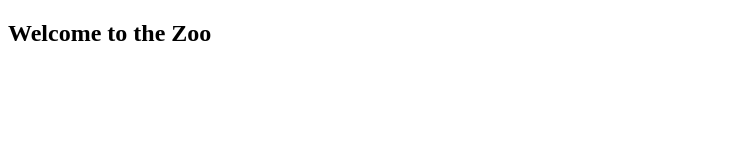
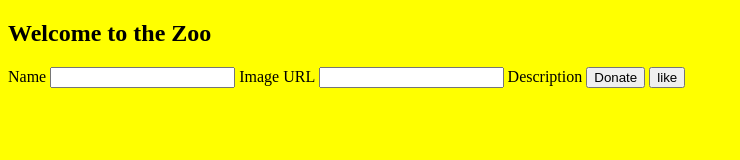
Before and after one commit to LESLIE254/phase-1-project, a plain HTML site: page index.html in a window 1280 px wide. Shown: the whole page, without its empty margins (0-740 px from the left). Drawn offline with Linux system fonts and the light colour scheme.

Commit message:
new style.css, connect to changed index.html

```diff
--- a/index.html
+++ b/index.html
@@ -1,14 +1,28 @@
 <!DOCTYPE html>
 <html lang="en">
 <head>
-    <link rel="stylesheet" href="style.css/">
+    <link rel="stylesheet" href="style.css">
     <meta charset="UTF-8">
     <meta http-equiv="X-UA-Compatible" content="IE=edge">
     <meta name="viewport" content="width=device-width, initial-scale=1.0">
     <title>Zoo Keeping Project</title>
 </head>
 <body>
-    <h2>Welcome to the Zoo</h2>
+    <header id="bar">
+         <h2>Welcome to the Zoo</h2>
+    </header>
+    <div class="Container">
+        <form id="zoo-form">
+            <label for="name">Name</label>
+            <input type="text" id="name" name="name" />
+            <label for="name">Image URL</label>
+            <input type="text" id="image_url" name="image_url" />
+            <label for="description">Description</label>
+            <button type="submit">Donate</button>
+            <button type="click">like</button>
+         </form>
+         <ul id="animal-list" class="cards"></ul>
+    </div>
     <script src="script.js"></script>
 </body>
 </html>
--- a/style.css
+++ b/style.css
@@ -1,3 +1,6 @@
 body {
-    background: yellow
+    background-color: yellow;
 }
+head {
+    background: green;
+}
```
